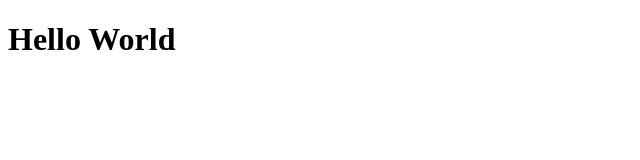
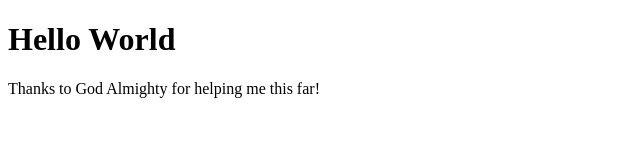
Before and after one commit to jezreelfasa/social-media, a plain HTML site: page index.html in a window 1280 px wide. Shown: the whole page, without its empty margins (0-640 px from the left). Drawn offline with Linux system fonts and the light colour scheme.

Commit message:
Update index.html to check in jenkins
This is an updated version of my repository commit to show how it looks in my jenkins endpoint. All but testing

```diff
--- a/index.html
+++ b/index.html
@@ -4,5 +4,6 @@
 </head>
 <body>
     <h1>Hello World</h1>
+    <p>Thanks to God Almighty for helping me this far!</p>
 </body>
 </html>
```
